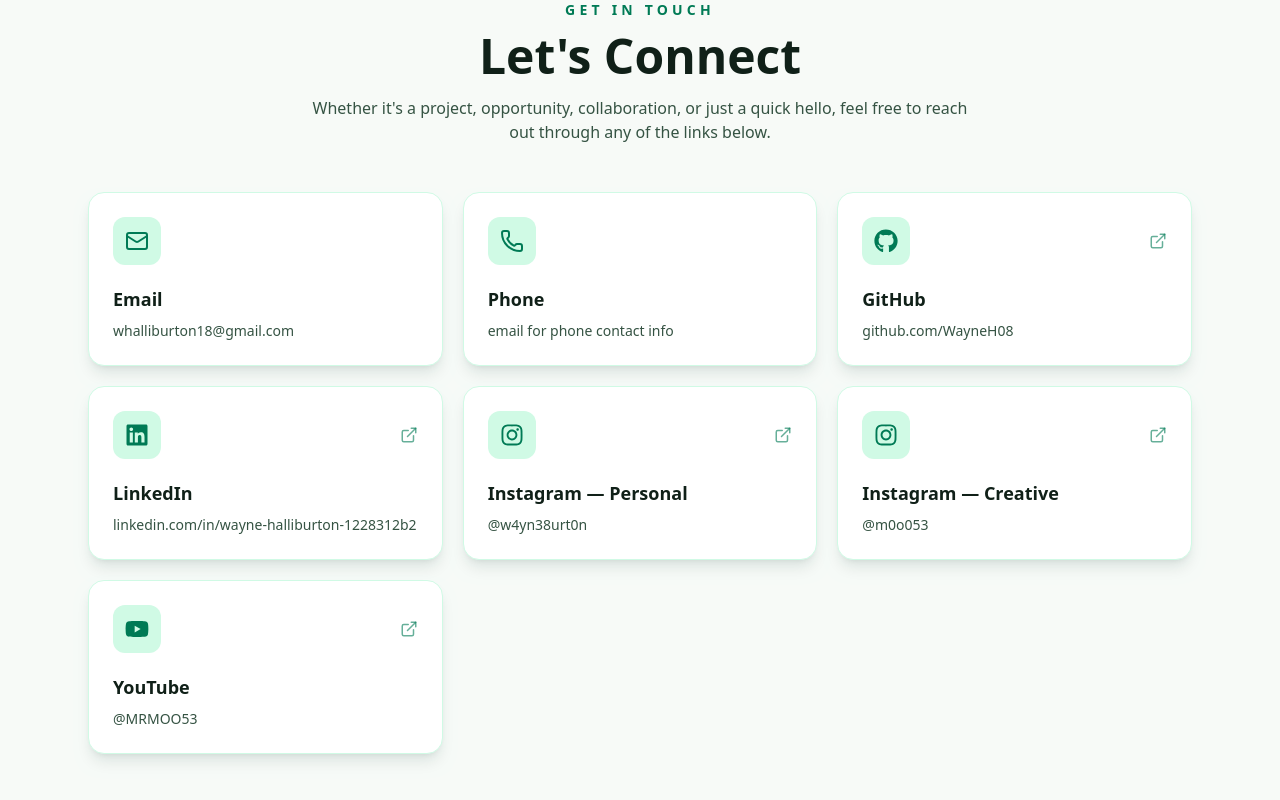
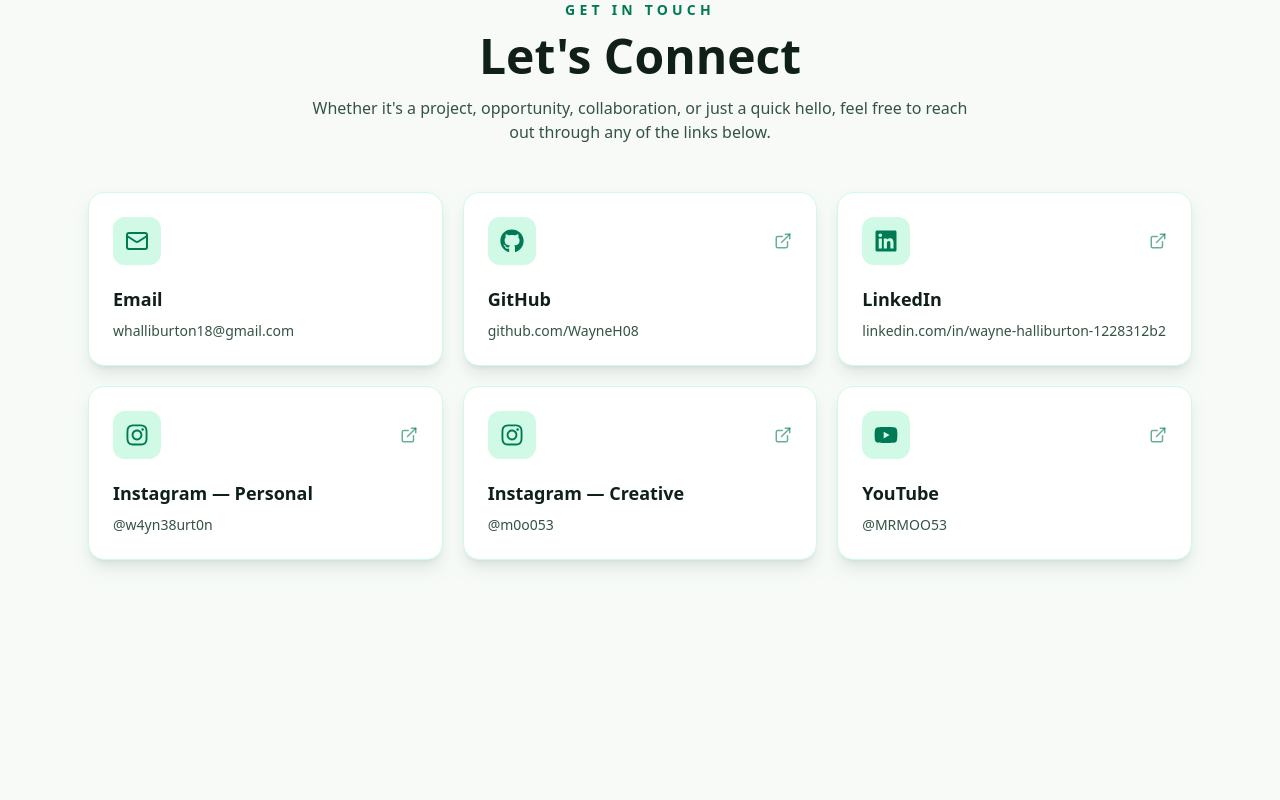
Before and after one commit to WayneH08/portfolio-site, a Next.js app: page / in a window 1280 px wide. Shown: the part 3738-4538 px from the top of the page. After the commit the page ends 4394 px from the top, so only its background shows below. Built offline with nearby package versions, Linux system fonts and the light colour scheme.

Commit message:
general edit

```diff
--- a/components/ContactSection.tsx
+++ b/components/ContactSection.tsx
@@ -12,12 +12,6 @@ const contactLinks = [
     value: 'whalliburton18@gmail.com',
     href: 'mailto:whalliburton18@gmail.com',
     icon: Mail,
-  },
-  {
-    label: 'Phone',
-    value: 'email for phone contact info',
-    href: 'email for phone contact info',
-    icon: Phone,
   },
   {
     label: 'GitHub',
```
